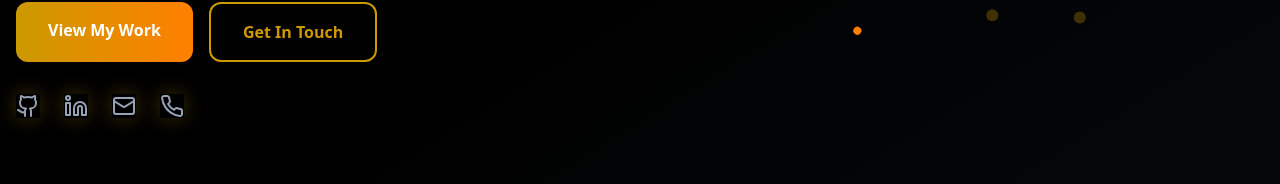
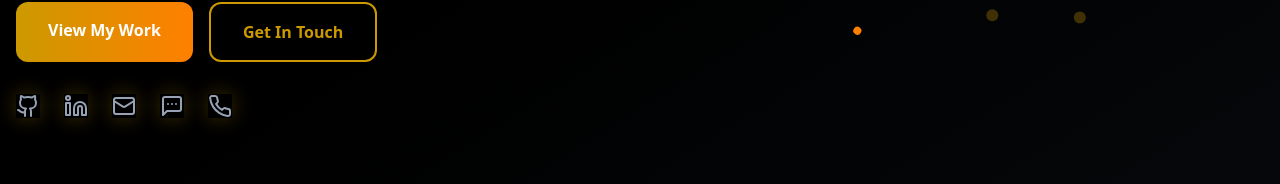
Before and after one commit to chrismat-05/thecma.xyz, a React (Vite) app: page / in a window 1280 px wide. Shown: the part 524-708 px from the top of the page. Built offline with nearby package versions, Linux system fonts and the light colour scheme.

Commit message:
whatsapp and icons colors

```diff
--- a/src/components/Hero.tsx
+++ b/src/components/Hero.tsx
@@ -1,7 +1,7 @@
 import React from 'react';
 import { motion } from 'framer-motion';
 import { TypeAnimation } from 'react-type-animation';
-import { Github, Linkedin, Mail, Phone } from 'lucide-react';
+import { Github, Linkedin, Mail, Phone, MessageSquareMore } from 'lucide-react';
 import { Link } from 'react-scroll';
 
 const Hero = () => {
@@ -9,7 +9,8 @@ const Hero = () => {
     { icon: Github, href: 'https://github.com/chrismat-05', label: 'GitHub' },
     { icon: Linkedin, href: 'https://www.linkedin.com/in/chrismaje/', label: 'LinkedIn' },
     { icon: Mail, href: 'mailto:chrismaje63@gmail.com', label: 'Email' },
-    { icon: Phone, href: 'https://wa.me/+918848914245', label: 'WhatsApp' },
+    { icon: MessageSquareMore, href: 'https://wa.me/+918848914245', label: 'WhatsApp' },
+    { icon: Phone, href: 'tel:+918848914245', label: 'Call' },
   ];
 
   return (
@@ -107,13 +108,19 @@ const Hero = () => {
             >
               {socialLinks.map((social, index) => {
                 const Icon = social.icon;
+                let hoverColor = "hover:text-primary";
+                if (social.label === "GitHub") hoverColor = "hover:text-gray-500";
+                if (social.label === "LinkedIn") hoverColor = "hover:text-blue-600";
+                if (social.label === "Email") hoverColor = "hover:text-red-500";
+                if (social.label === "WhatsApp") hoverColor = "hover:text-green-500";
+                if (social.label === "Call") hoverColor = "hover:text-blue-500";
                 return (
                   <motion.a
                     key={social.label}
                     href={social.href}
                     target="_blank"
                     rel="noopener noreferrer"
-                    className="text-muted-foreground hover:text-primary transition-colors duration-300 glow-primary"
+                    className={`text-muted-foreground ${hoverColor} transition-colors duration-300 glow-primary`}
                     whileHover={{ scale: 1.2, y: -5 }}
                     whileTap={{ scale: 0.9 }}
                     initial={{ opacity: 0, y: 20 }}
```
